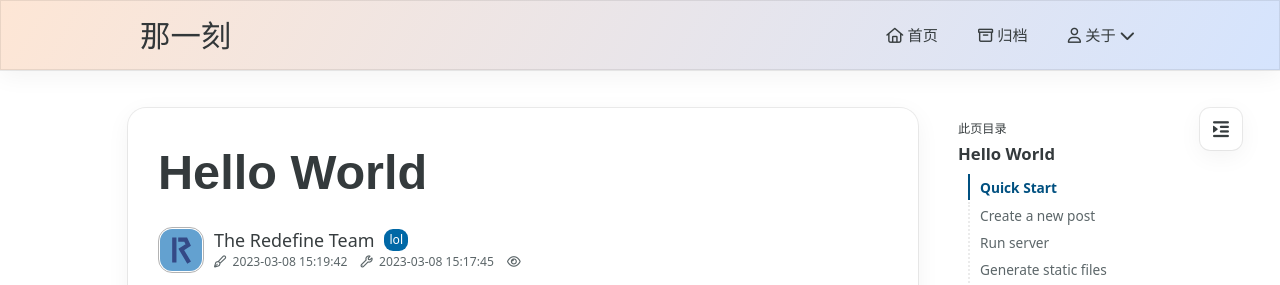
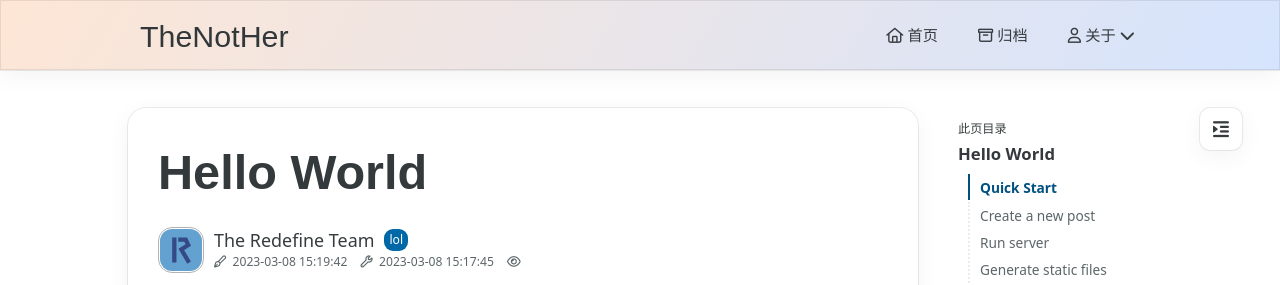
Before and after one commit to Magpiesa/Magpiesa.github.io, a plain HTML site: page 2023/03/08/hello-world/index.html in a window 1280 px wide. Shown: the top 285 px of the page. Drawn offline with Linux system fonts and the light colour scheme; some packages are replaced by stand-ins of ours; a script that the page names is missing; a web font is replaced by a local one.

Commit message:
Site updated: 2023-03-08 17:25:23

```diff
--- a/2023/03/08/hello-world/index.html
+++ b/2023/03/08/hello-world/index.html
@@ -18,7 +18,7 @@
     <meta property="og:description" content="Hexo Theme Redefine">
     <meta property="og:url" content="http://example.com2023/03/08/hello-world/">
     <meta property="og:image" content="/images/redefine-logo.svg">
-    <meta property="og:site_name" content="那一刻">
+    <meta property="og:site_name" content="TheNotHer">
     <meta name="twitter:card" content="summary_large_image">
     <meta name="twitter:title" content="Hello World">
     <meta name="twitter:description" content="Hexo Theme Redefine">
@@ -33,7 +33,7 @@
 
             Hello World -
 
-        那一刻
+        TheNotHer
     </title>
 
 <link rel="stylesheet" href="/css/style.css">
@@ -100,7 +100,7 @@
 
             <a class="logo-title" href="/">
 
-                那一刻
+                TheNotHer
 
             </a>
         </div>
```
Also changed, not shown: 404.html (+3 -3 lines), archives/2023/03/index.html (+3 -3 lines), archives/2023/index.html (+3 -3 lines), archives/index.html (+3 -3 lines), index.html (+3 -3 lines).
